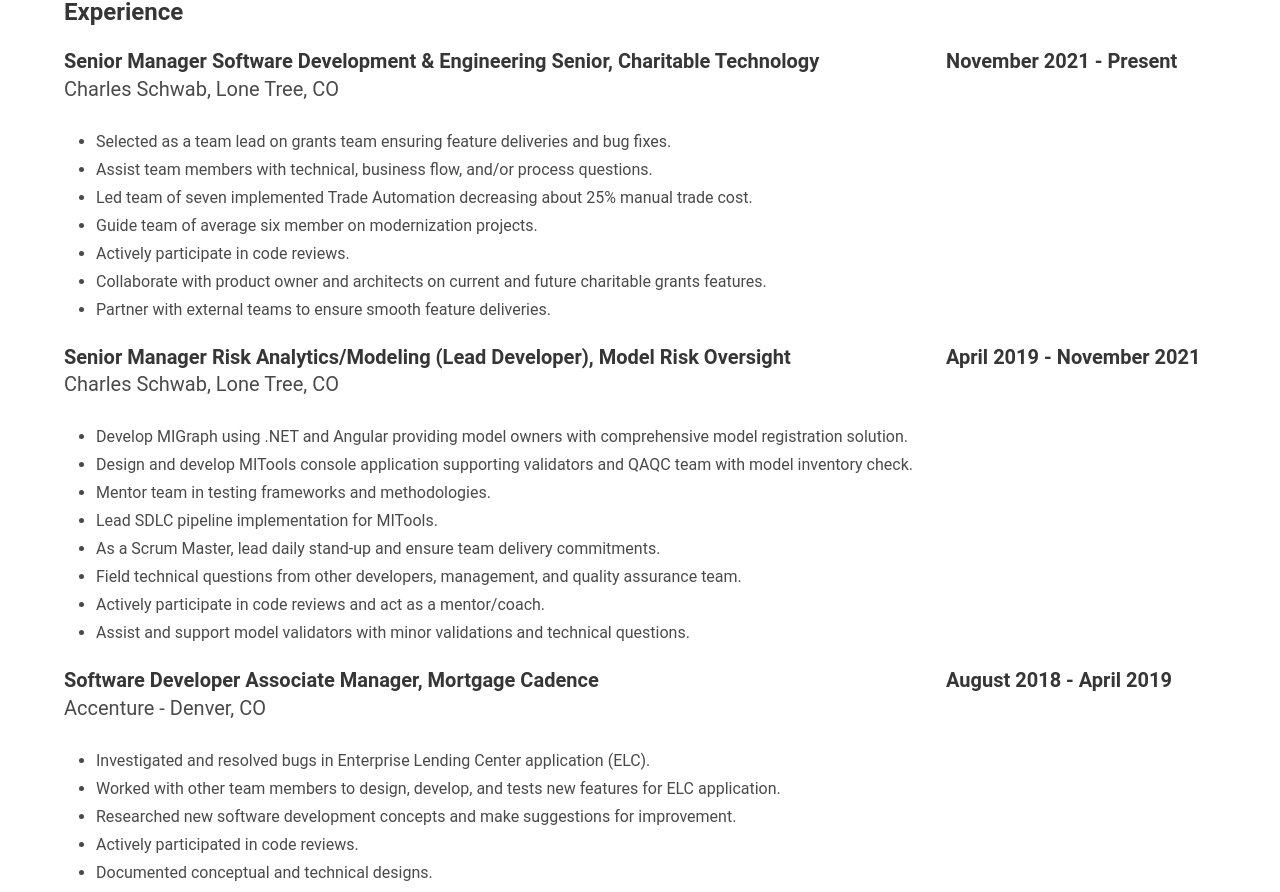
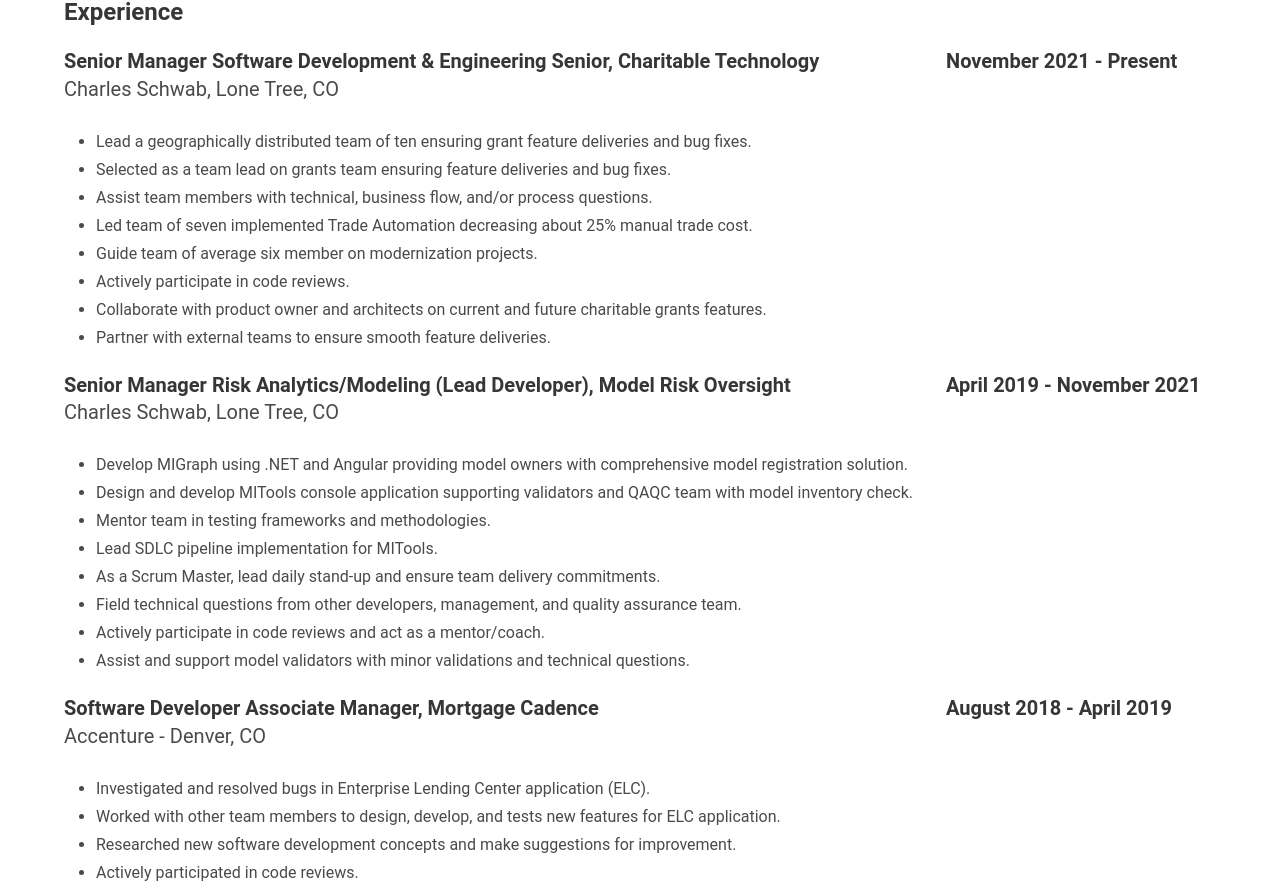
Before and after one commit to hendrang/hendrang, an Angular app: page /resume in a window 1280 px wide. Shown: the part 779-1671 px from the top of the page. Built offline with nearby package versions, Linux system fonts and the light colour scheme.

Commit message:
push test

```diff
--- a/src/app/components/resume/resume.component.html
+++ b/src/app/components/resume/resume.component.html
@@ -92,6 +92,7 @@
         </div>
         <div class="content">
           <ul>
+            <li>Lead a geographically distributed team of ten ensuring grant feature deliveries and bug fixes.</li>
             <li>Selected as a team lead on grants team ensuring feature deliveries and bug fixes.</li>
             <li>Assist team members with technical, business flow, and/or process questions.</li>
             <li>Led team of seven implemented Trade Automation decreasing about 25% manual trade cost.</li>
```
